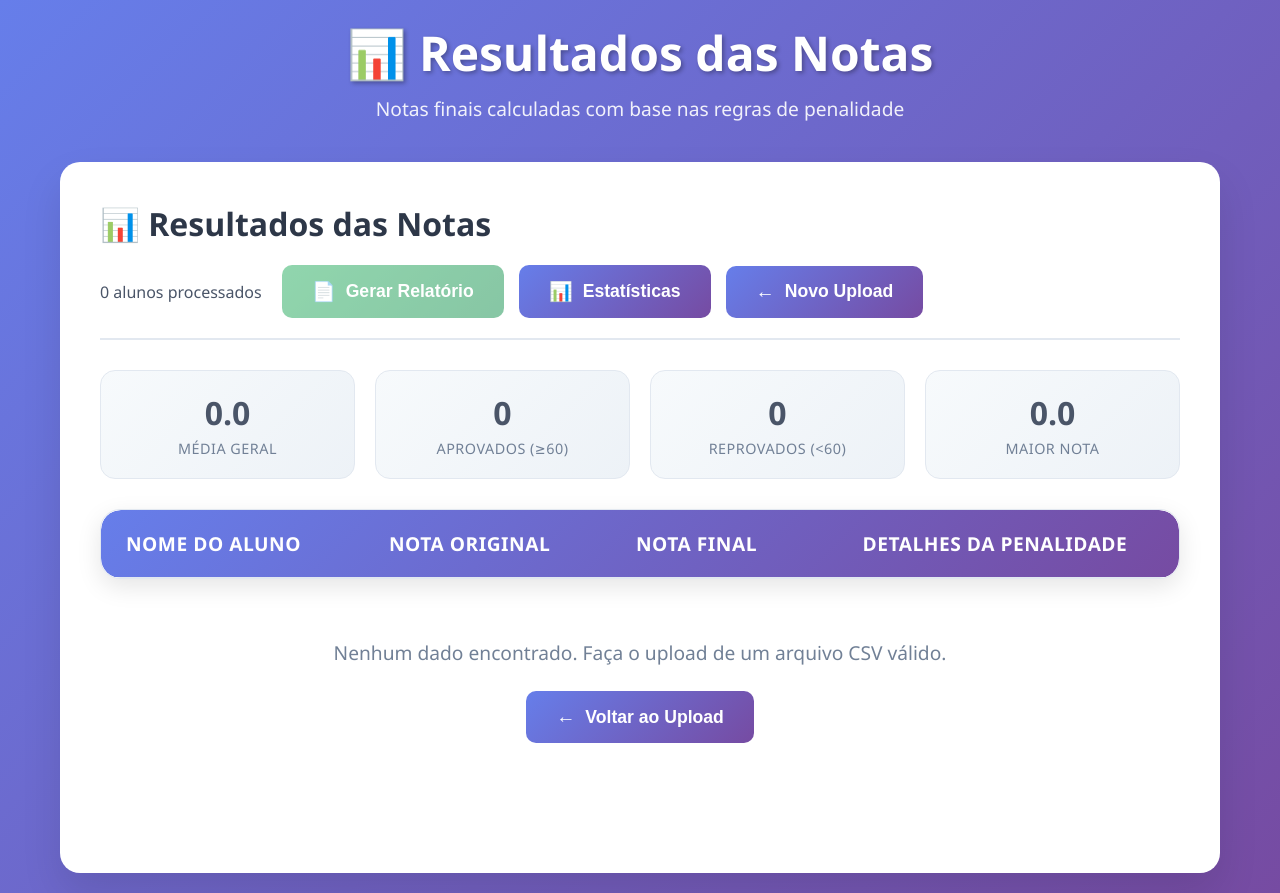
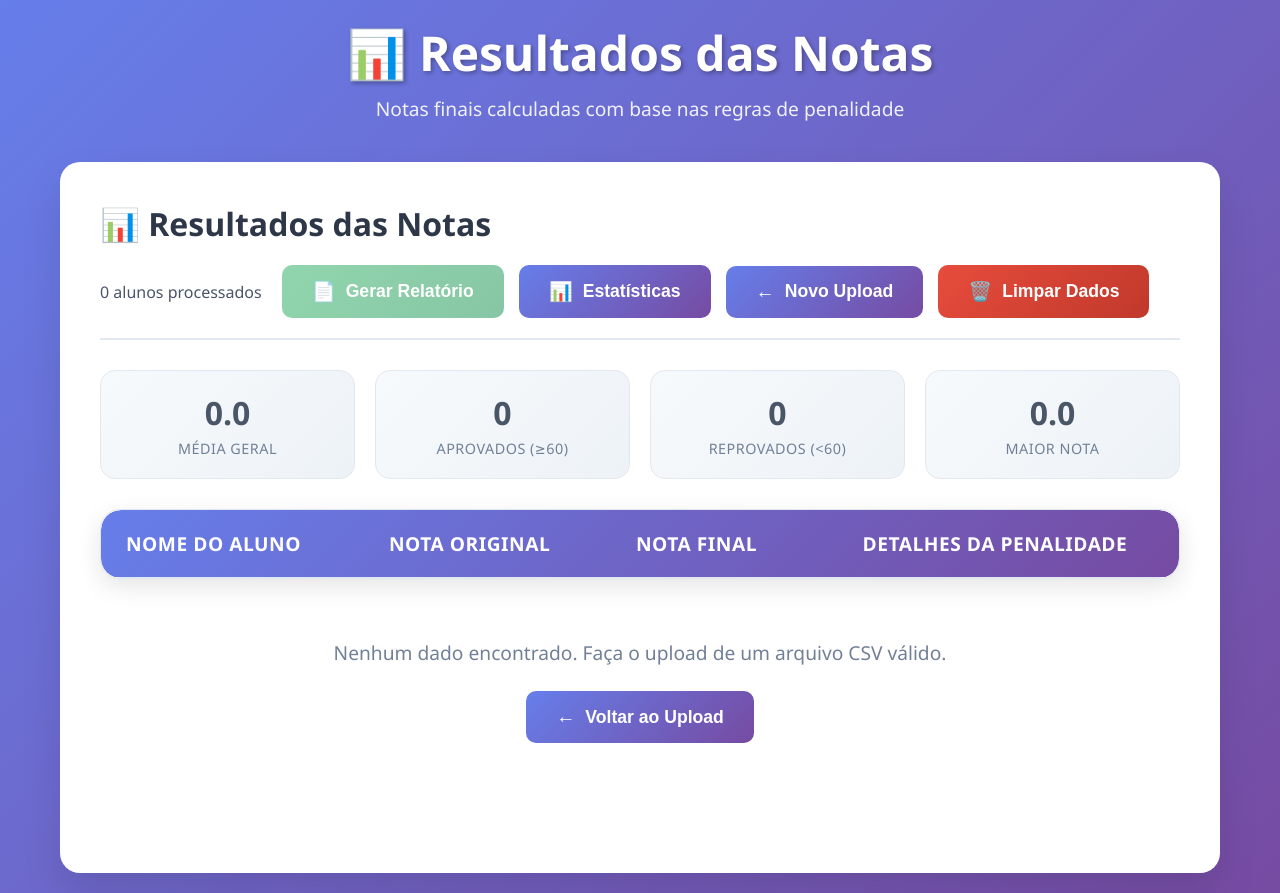
Before and after one commit to lkaranl/NotaTempo, a website: page public/resultados.html in a window 1280 px wide. Drawn offline with Linux system fonts and the light colour scheme.

Commit message:
feat: Add clear data button to reset stored results

```diff
--- a/public/resultados.html
+++ b/public/resultados.html
@@ -31,6 +31,10 @@
                             <button onclick="window.location.href='/index.html'" class="back-btn">
                                 <span class="btn-icon">←</span>
                                 Novo Upload
+                            </button>
+                            <button onclick="limparDados()" class="back-btn" style="background: linear-gradient(135deg, #e74c3c 0%, #c0392b 100%);">
+                                <span class="btn-icon">🗑️</span>
+                                Limpar Dados
                             </button>
                         </div>
                     </div>
@@ -290,6 +294,14 @@
             }
         }
 
+        function limparDados() {
+            if (confirm('Tem certeza que deseja limpar todos os dados armazenados?')) {
+                localStorage.removeItem('resultadosNotas');
+                alert('Dados limpos com sucesso!');
+                window.location.href = '/index.html';
+            }
+        }
+
         // Carregar resultados quando a página carregar
         document.addEventListener('DOMContentLoaded', carregarResultados);
     </script>
```
